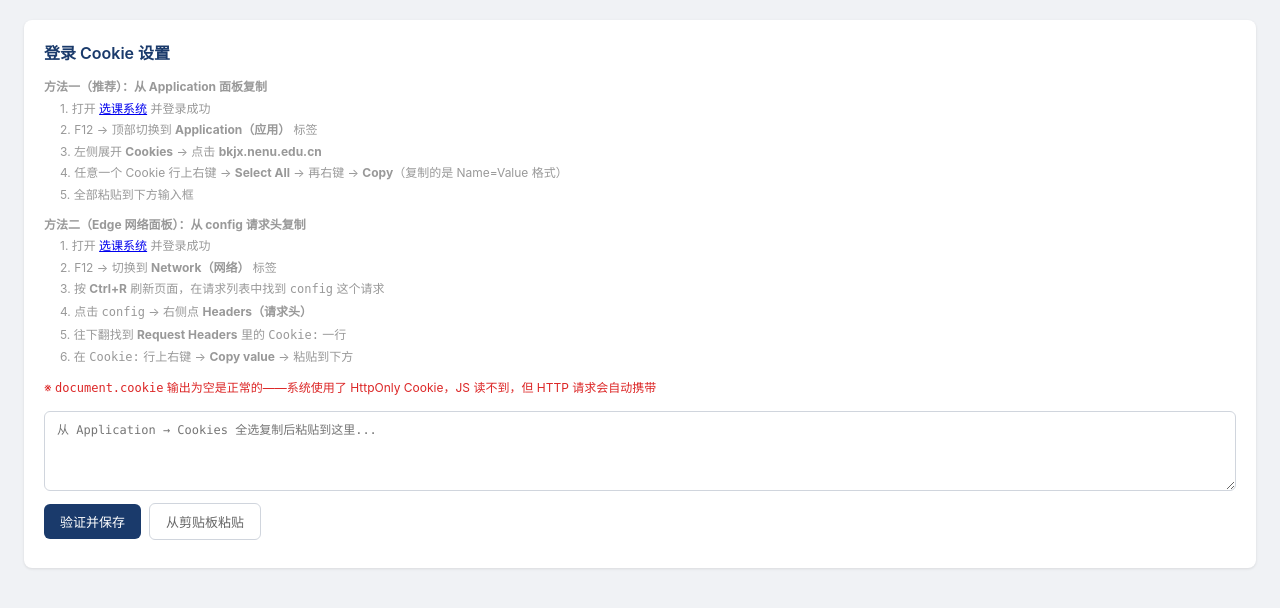
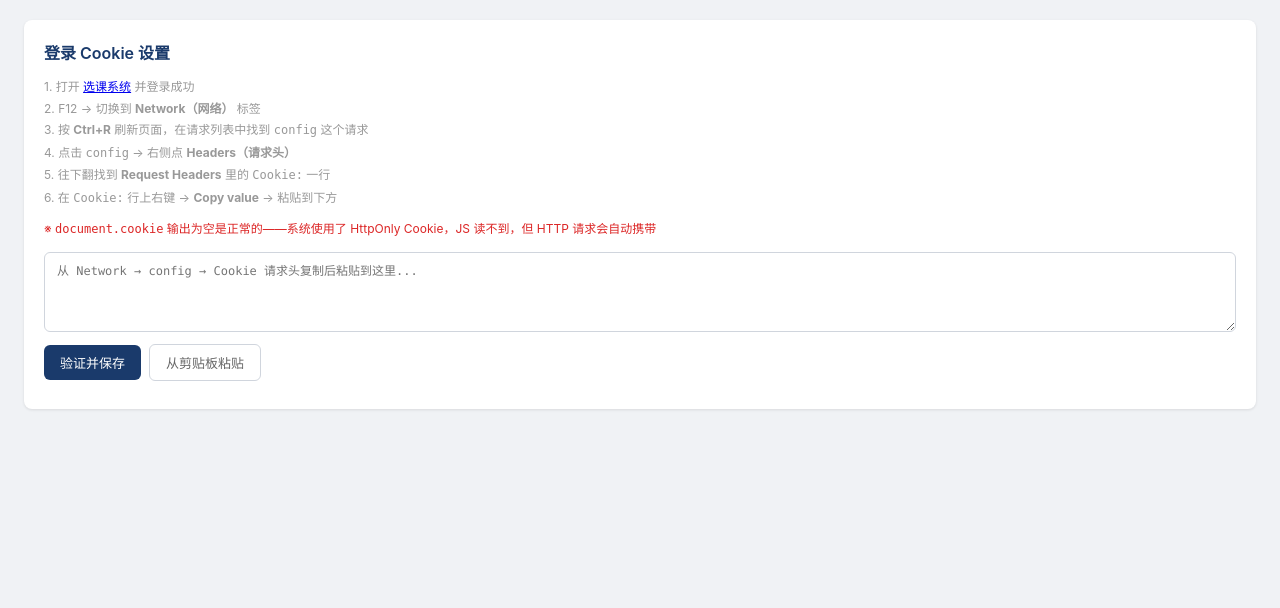
Before and after one commit to Asukayanamii/nenu-course-assistant, a Flask app: page / in a window 1280 px wide. Shown: the part 127-735 px from the top of the page. Run offline with Flask 3, Linux system fonts and the light colour scheme; data that the repository does not hold is empty.

Commit message:
docs(cookie): 更新 Cookie 获取方法说明
- 将 Cookie 获取方式从 Application 面板改为 Network 面板 config 请求头
- 更新 index.html 中的 Cookie 设置说明文档
- 修改 main.py 中的命令行使用说明
- 简化 README.md 中的 Cookie 获取步骤，删除冗余的方法说明
- 更新 textarea 占位符文本以匹配新的获取方法
- 调整页面显示样式保持一致性

```diff
--- a/app/templates/index.html
+++ b/app/templates/index.html
@@ -151,16 +151,7 @@ table tr:hover td { background: #fafbfc; }
     <div class="card">
         <h3>登录 Cookie 设置</h3>
         <div style="margin-bottom:12px;line-height:1.8">
-            <p class="text-muted"><strong>方法一（推荐）：从 Application 面板复制</strong></p>
-            <p class="text-muted" style="padding-left:16px">
-                1. 打开 <a href="https://bkjx.nenu.edu.cn/xsxk.html?xklxdm=08" target="_blank">选课系统</a> 并登录成功<br>
-                2. F12 → 顶部切换到 <strong>Application（应用）</strong> 标签<br>
-                3. 左侧展开 <strong>Cookies</strong> → 点击 <strong>bkjx.nenu.edu.cn</strong><br>
-                4. 任意一个 Cookie 行上右键 → <strong>Select All</strong> → 再右键 → <strong>Copy</strong>（复制的是 Name=Value 格式）<br>
-                5. 全部粘贴到下方输入框
-            </p>
-            <p class="text-muted" style="margin-top:8px"><strong>方法二（Edge 网络面板）：从 config 请求头复制</strong></p>
-            <p class="text-muted" style="padding-left:16px">
+            <p class="text-muted" style="line-height:1.8">
                 1. 打开 <a href="https://bkjx.nenu.edu.cn/xsxk.html?xklxdm=08" target="_blank">选课系统</a> 并登录成功<br>
                 2. F12 → 切换到 <strong>Network（网络）</strong> 标签<br>
                 3. 按 <strong>Ctrl+R</strong> 刷新页面，在请求列表中找到 <code>config</code> 这个请求<br>
@@ -172,7 +163,7 @@ table tr:hover td { background: #fafbfc; }
                 ※ <code>document.cookie</code> 输出为空是正常的——系统使用了 HttpOnly Cookie，JS 读不到，但 HTTP 请求会自动携带
             </p>
         </div>
-        <textarea id="cookie-inp" placeholder="从 Application → Cookies 全选复制后粘贴到这里..."></textarea>
+        <textarea id="cookie-inp" placeholder="从 Network → config → Cookie 请求头复制后粘贴到这里..."></textarea>
         <div class="toolbar" style="margin-top:8px">
             <button class="btn btn-primary" onclick="setCookie()">验证并保存</button>
             <button class="btn btn-outline" onclick="navigator.clipboard?.readText().then(t=>{document.getElementById('cookie-inp').value=t;showMsg('cookie-result','已从剪贴板粘贴','info')}).catch(()=>showMsg('cookie-result','粘贴失败，请手动粘贴','err'))">从剪贴板粘贴</button>
--- a/main.py
+++ b/main.py
@@ -33,9 +33,9 @@ if __name__ == '__main__':
     print("=" * 50)
     print("\n  地址: http://127.0.0.1:5000")
     print("\n使用说明:")
-    print("  1. 登录 https://bkjx.nenu.edu.cn")
-    print("  2. F12 → Application → Cookies → bkjx.nenu.edu.cn")
-    print("  3. 全选 Cookie 右键复制 → 粘贴到本系统")
-    print("  4. 选择校区查询课程 → 加入抢课列表 → 启动")
+    print("  1. 登录 https://bkjx.nenu.edu.cn 并选课成功进入选课页面")
+    print("  2. F12 → Network → 刷新页面 → 找 config 请求")
+    print("  3. 点 config → Headers → Request Headers → Cookie 行右键 Copy value")
+    print("  4. 粘贴 Cookie → 选择课程池查询 → 加入抢课列表 → 启动")
     print("=" * 50)
     app.run(host='127.0.0.1', port=5000, debug=True)
```
Also changed, not shown: README.md.
